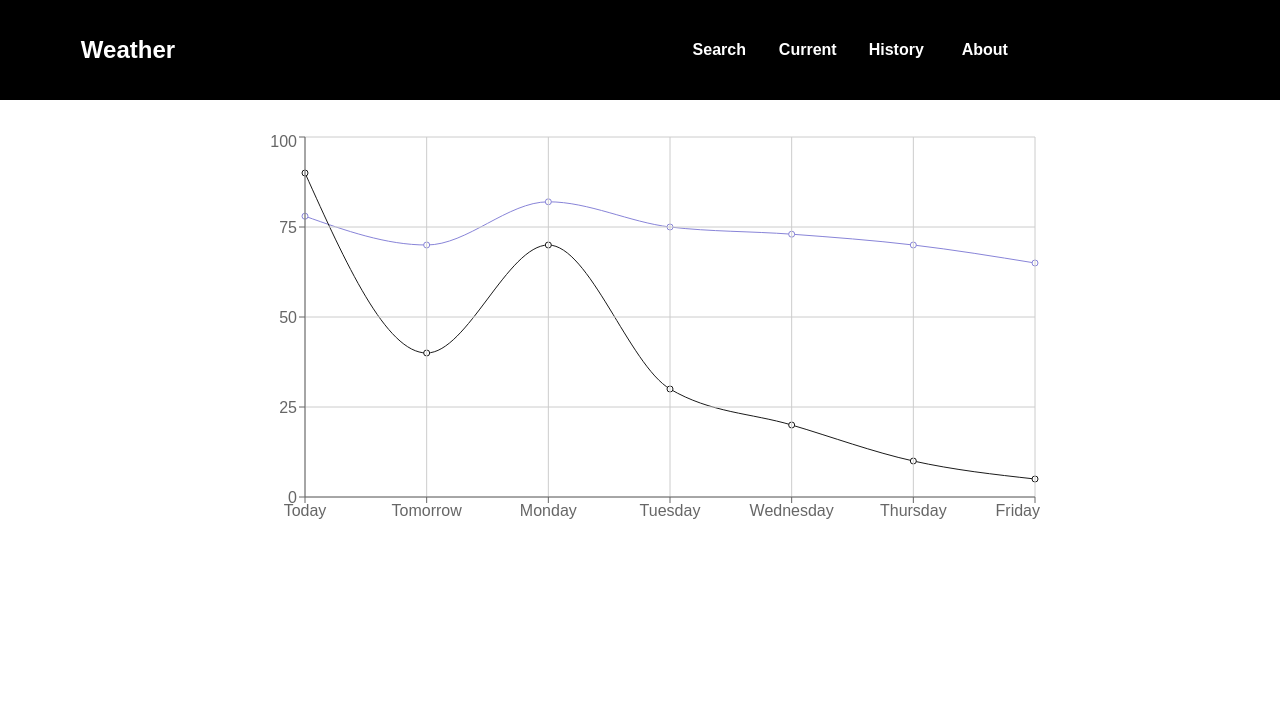
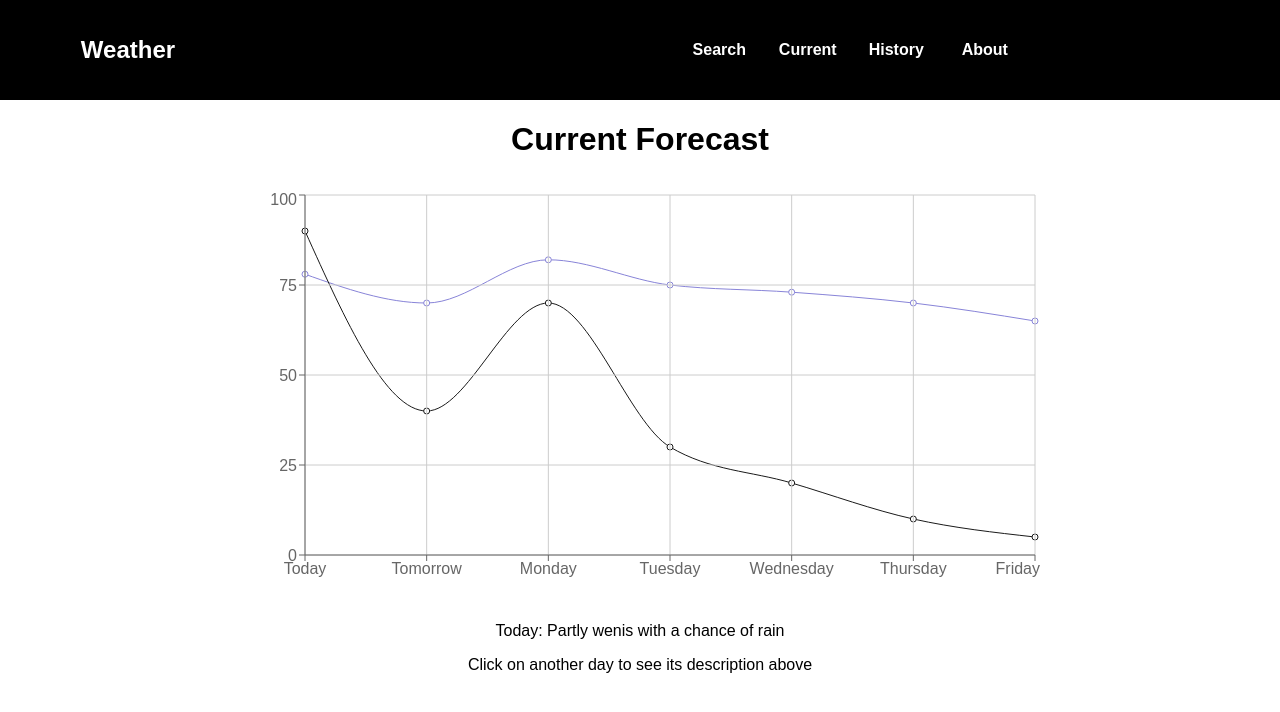
Before and after one commit to JSimoni42/CuralateWeatherApp, a React (Create React App) app: page / in a window 1280 px wide. Both pictures are taken after a click on the item "Current". Shown: the top 712 px of the page. Built offline with nearby package versions, Linux system fonts and the light colour scheme.

Commit message:
forecast description changes on click

```diff
--- a/src/components/Current.js
+++ b/src/components/Current.js
@@ -9,6 +9,19 @@ import {LineChart,
 import '../styles/current.css'
 
 class Current extends Component {
+  constructor(){
+    super();
+    this.state = {
+      currentDescription: 0,
+    }
+    this.changeDescription = this.changeDescription.bind(this);
+  }
+
+  changeDescription(event) {
+    const currentDescription = event.activeTooltipIndex;
+    this.setState({ currentDescription });
+  }
+
   render() {
     const data = [
       {name: 'Today', temp: 78, humidity: 90},
@@ -19,8 +32,21 @@ class Current extends Component {
      {name: 'Thursday', temp: 70, humidity: 10},
      {name: 'Friday', temp: 65, humidity: 5},
     ];
+
+    const descriptions = [
+      "Today: Partly wenis with a chance of rain",
+      "Tomorrow: All sunny with tons of sun",
+      "Monday: Who cares?",
+      "Tuesday: Weather.",
+      "Wednesday: Clouds with sky behind them, maybe some stars at night",
+      "Thursday: Who reads this, anyway?",
+      "Friday: I do weather things."
+    ]
+
     return(
-        <LineChart className="current-chart" width={800} height={400} data={data}>
+      <div>
+        <h1>Current Forecast</h1>
+        <LineChart className="current-chart" width={800} height={400} data={data} onClick={this.changeDescription}>
           <Line type="monotone" dataKey="temp" stroke="#8884d8" />
           <Line type="monotone" dataKey="humidity" stroke="#1a1a1a" />
           <CartesianGrid stroke="#ccc" />
@@ -28,6 +54,9 @@ class Current extends Component {
           <YAxis />
           <Tooltip />
         </LineChart>
+        <p>{descriptions[this.state.currentDescription]}</p>
+        <p>Click on another day to see its description above</p>
+      </div>
     );
   }
 }
```
